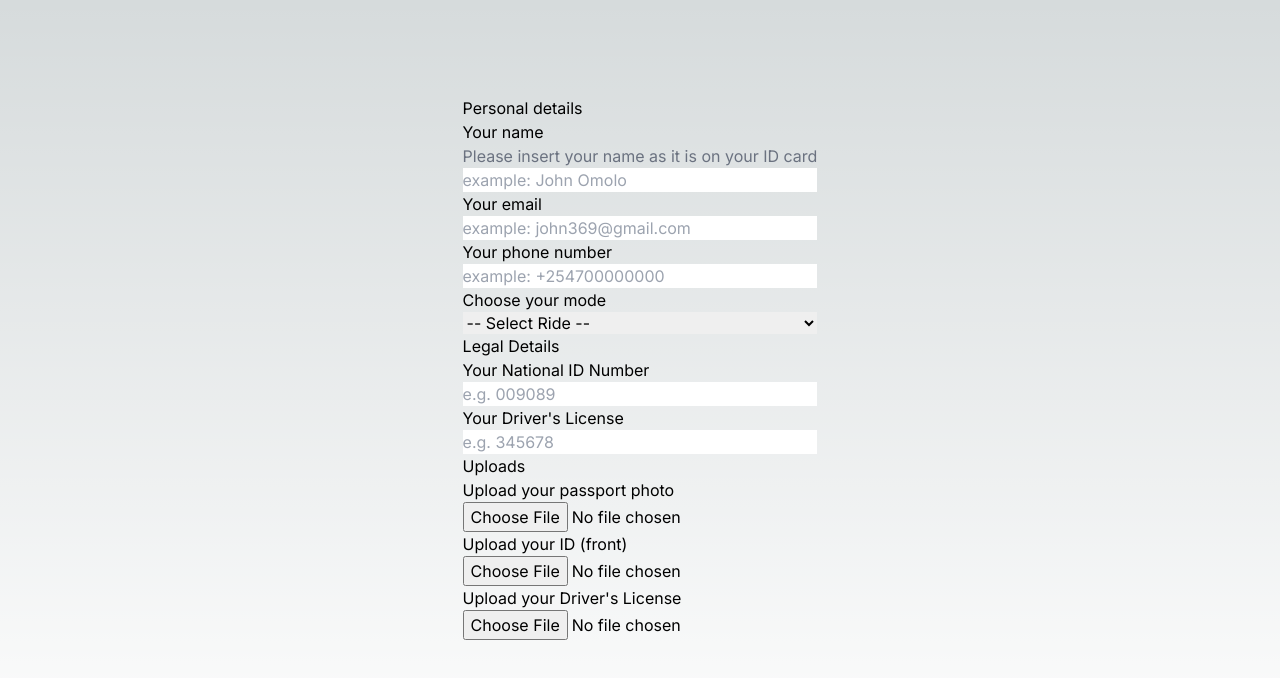
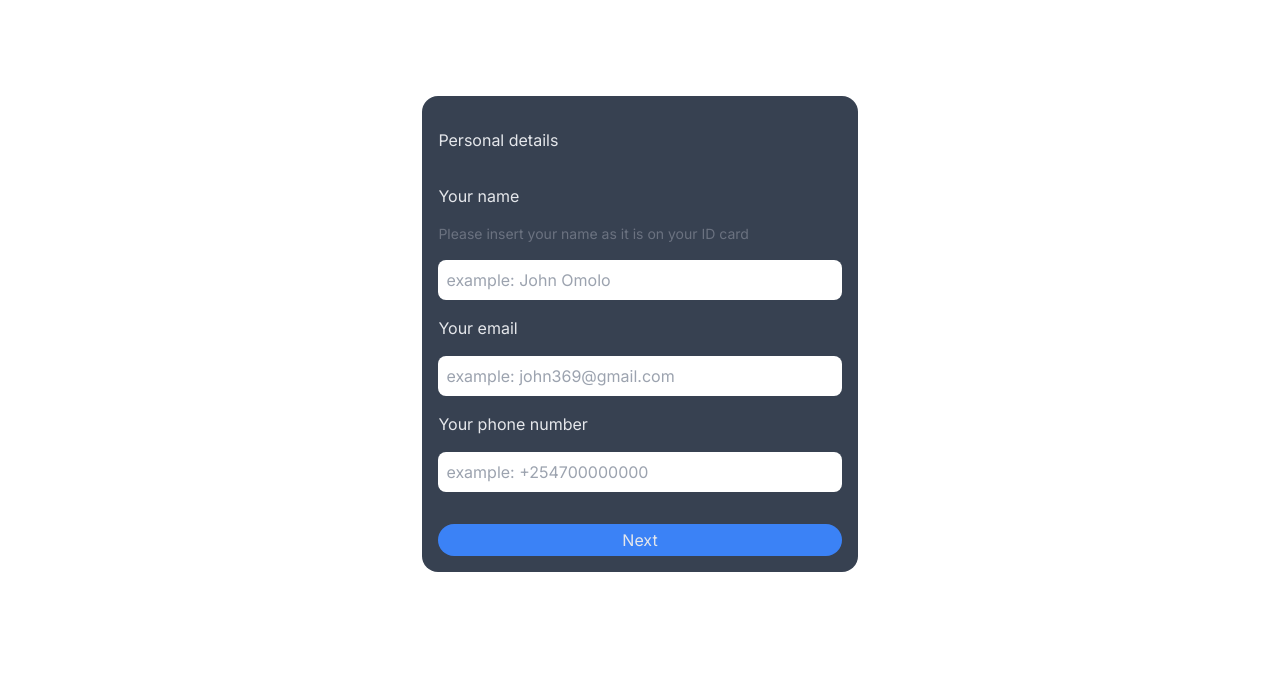
Before and after one commit to muthee-p/unicab, a Next.js app: page /driver in a window 1280 px wide. Shown: the top 678 px of the page. Built offline with nearby package versions, Linux system fonts and the light colour scheme.

Commit message:
form ui done

```diff
--- a/app/driver/page.tsx
+++ b/app/driver/page.tsx
@@ -1,13 +1,10 @@
 'use client'
 import { useState } from 'react';
+import CarDetails from '@components/CarDetails';
+import BodaDetails from '@components/BodaDetails';
+
 
 const rideOptions = ['car', 'bodaboda'];
-
-const carBrands = ['Audi', 'Suzuki', 'Toyota', 'Volkswagen'];
-const audiOptions = ['008', 'the 107', 'branda'];
-const suzukiOptions = ['s9008', 'Tokyo', 'kyoto'];
-const toyotaOptions = ['Vits', 'Probox', 'Mazda'];
-const volkswagenOptions = ['golf', 'tourang'];
 
 const colors = ['red', 'orange', 'gray', 'black', 'blue', 'green','pink', 'purple']
 
@@ -15,6 +12,8 @@ const Driver = () => {
   const [ride, setRide] = useState('');
   const [selectedRide, setSelectedRide] = useState('');
   const [selectedCarBrand, setSelectedCarBrand] = useState('');
+  const [selectedBodaBrand, setSelectedBodaBrand] = useState('');
+  const [section, setSection] = useState(1);
 
   const handleRide = (event: React.ChangeEvent<HTMLSelectElement>) => {
     setRide(event.target.value);
@@ -28,6 +27,9 @@ const Driver = () => {
 
   const handleCarBrand = (event: React.ChangeEvent<HTMLSelectElement>) => {
     setSelectedCarBrand(event.target.value);
+  };
+  const handleBodaBrand = (event: React.ChangeEvent<HTMLSelectElement>) => {
+    setSelectedBodaBrand(event.target.value);
   };
 
 
@@ -55,21 +57,42 @@ const handleLicenseUpload = (event: React.ChangeEvent<HTMLInputElement>) => {
   };
   };
 
+  const handleSection = () => {
+    setSection(section + 1);
+  };
+
   return (
     <div className='flex min-h-screen flex-col items-center justify-between p-24'>
-      <form className='flex flex-col'>
-        <label>Personal details</label>
-        <label>Your name</label>
-        <span className='text-gray-500'>Please insert your name as it is on your ID card</span>
-        <input type='text' placeholder='example: John Omolo' />
-        <label>Your email</label>
-        <input type='email' placeholder='example: john369@gmail.com' />
-        <label>Your phone number</label>
-        <input type='number' placeholder='example: +254700000000' />
+      <form className='flex flex-col bg-gray-700 text-gray-200 p-4 rounded-2xl md:min-h-[60%] md:min-w-[40%]'>
 
-        <label>Choose your mode</label>
-        <select id='ride' value={ride} onChange={handleRide}>
-          <option value="">-- Select Ride --</option>
+      	{section === 1 &&
+      		<div className='flex flex-col'>
+      			<label className='mb-4 mt-4'>Personal details</label>
+        		<label className='mb-4 mt-4'>Your name</label>
+        			<span className='text-gray-500 text-sm'>
+        				Please insert your name as it is on your ID card
+        			</span>
+        			<input type='text'
+        				placeholder='example: John Omolo'
+        				className='rounded-lg p-2 mt-4' />
+        		<label className='mt-4'>Your email</label>
+        			<input type='email'
+        				placeholder='example: john369@gmail.com'
+        				className='rounded-lg p-2 mt-4' />
+        		<label className=' mt-4'>Your phone number</label>
+        		<input type='number'
+        			placeholder='example: +254700000000'
+        			className='rounded-lg p-2 mt-4' />
+      		</div>
+      	}
+
+        {section === 2 &&
+        	<div className='flex flex-col'>
+        		<label className=' mt-4 mb-4 text-xl'>Choose transportation means</label>
+        			<select id='ride' value={ride} onChange={handleRide}
+        				className= 'text-gray-500 rounded-lg p-2'>
+          			<option value="" className='rounded-lg p-2 mt-4'
+          				>-- Select Ride --</option>
           			{rideOptions.map((option) => (
             			<option key={option} value={option}>{option}</option>
           			))}
@@ -77,67 +100,69 @@ const handleLicenseUpload = (event: React.ChangeEvent<HTMLInputElement>) => {
 
         		{ride === 'car' && (
           			<div>
-            <h3>Vehicle Details</h3>
-            <label>Choose vehicle brand</label>
-            <select id='brand' value={selectedCarBrand} onChange={handleCarBrand}>
-              <option value="">-- Select Brand --</option>
-              {carBrands.map((option) => (
-                <option key={option} value={option}>{option}</option>
-              ))}
-            </select>
-            {selectedCarBrand === 'Audi' && (
-              <div className='flex flex-col'>
-                <label htmlFor="audi">Select model:</label>
-                <select id="audi" value={selectedRide} onChange={handleSelectedRide}>
-                  <option value="">-- Select Model --</option>
-                  {audiOptions.map((option) => (
-                    <option key={option} value={option}>{option}</option>
-                  ))}
-                </select>
-                <label>Vehicle year</label>
-        			<input type='date' />
-        		<label>License plate</label>
-       			 <input type='text' placeholder='example: KCC 000P' />
-        		<label>Vehicle Color</label>
-       				<select>
-       					<option value="">-- Select Model --</option>
-                  	{colors.map((option) => (
-                    <option key={option} value={option}>{option}</option>
-                  ))}
-       				</select>
-              </div>
-            )}
-            {/* Add similar logic for other car brands and their corresponding options */}
+          				<CarDetails
+            				selectedCarBrand={selectedCarBrand}
+            				handleCarBrand={handleCarBrand}
+            				selectedRide={selectedRide}
+            				handleSelectedRide={handleSelectedRide}
+          				/>
            			</div>
         		)}
 
         		{ride === 'bodaboda' && (
           			<div>
-            <label htmlFor="rides">Select a drink:</label>
-            <select id="drinks" value={selectedRide} onChange={handleSelectedRide}>
-              <option value="">-- Select Drink --</option>
-              <option value="tea">Tea</option>
-              <option value="coffee">Coffee</option>
-            </select>
+          		  		<BodaDetails
+            				selectedBodaBrand={selectedBodaBrand}
+            				handleBodaBrand={handleBodaBrand}
+            				selectedRide={selectedRide}
+            				handleSelectedRide={handleSelectedRide}
+          				/>
           			</div>
         		)}
+        	</div>
+    	}
 
-        <label>Legal Details</label>
-        <label>Your National ID Number</label>
-        <input type='number' placeholder='e.g. 009089' />
-        <label>Your Driver's License</label>
-        <input type='number' placeholder='e.g. 345678' />
+        {section === 3 &&
+        	<div className='flex flex-col'>
+        		<label className=' mt-4'>Legal Details</label>
+        			<label className=' mt-4'>Your National ID Number</label>
+        				<input type='number' placeholder='e.g. 009089'
+        					className='rounded-lg p-2 mt-4' />
+        			<label className=' mt-4'>Your Driver's License</label>
+        				<input type='number' placeholder='e.g. 345678'
+        					className='rounded-lg p-2 mt-4' />
+        	</div>
 
-        <label>Uploads</label>
-        <label>Upload your passport photo</label>
+    	}
+
+        {section === 4 &&
+        	<div className='flex flex-col items-center'>
+        		<label className=' mt-4 text-xl'>Uploads</label>
+        			<label className=' mt-4'>Upload your passport photo</label>
 						<input type="file" accept="image/*"
-				onChange={handlePassportUpload} />
-        <label>Upload your ID (front)</label>
+							onChange={handlePassportUpload}
+							className='rounded-lg p-2 mt-4' />
+        			<label className=' mt-4'>Upload your ID (front)</label>
         				<input type="file" accept="image/*"
-        		onChange={handleIDUpload} />
-        <label>Upload your Driver's License</label>
+        					onChange={handleIDUpload}
+        					className='rounded-lg p-2 mt-4'/>
+        			<label className=' mt-4'>Upload your Driver's License</label>
         				<input type="file" accept="image/*"
-        	onChange={handleLicenseUpload} />
+        				onChange={handleLicenseUpload}
+        				className='rounded-lg p-2 mt-4'/>
+
+
+        		<button type='submit'
+        		className='rounded-full bg-blue-500 mt-8 p-1 w-full'> Finish</button>
+        	</div>
+
+    	}
+    	{section < 4 && (
+          <button type="button"
+          onClick={handleSection}
+          className='rounded-full bg-blue-500 mt-8 p-1'
+          >Next</button>
+        )}
 
       </form>
     </div>
--- a/app/globals.css
+++ b/app/globals.css
@@ -16,7 +16,7 @@
   }
 }
 
-body {
+/*body {
   color: rgb(var(--foreground-rgb));
   background: linear-gradient(
       to bottom,
@@ -24,4 +24,4 @@ body {
       rgb(var(--background-end-rgb))
     )
     rgb(var(--background-start-rgb));
-}
+}*/
--- /dev/null
+++ b/components/BodaDetails.tsx
@@ -0,0 +1,51 @@
+const bodaBrands = ['Yamaha', 'Kawasaki', 'Boxer', 'Hundai'];
+
+const yamahaOptions = ['008', 'the 107', 'branda'];
+const kawasakiOptions = ['s9008', 'Tokyo', 'kyoto'];
+const boxerOptions = ['Vits', 'Probox', 'Mazda'];
+const hundaiOptions = ['golf', 'tourang'];
+
+const colors = ['red', 'orange', 'gray', 'black', 'blue', 'green','pink', 'purple']
+
+
+const BodaDetails = ({ selectedBodaBrand, handleBodaBrand, selectedRide, handleSelectedRide }) => (
+  <>
+    <h3 className='mt-4 mb-4 text-xl'>Motocycle Details</h3>
+            <label className=' mt-4'>Choose Motocycle brand</label>
+            <select id='brand' value={selectedBodaBrand} onChange={handleBodaBrand}
+              className='text-gray-500 rounded-lg p-2 w-full mt-4 mb-4'>
+              <option value="">-- Select Brand --</option>
+              {bodaBrands.map((option) => (
+                <option key={option} value={option}>{option}</option>
+              ))}
+            </select>
+            {selectedBodaBrand === 'Yamaha' && (
+              <div className='flex flex-col'>
+                <label htmlFor="yamaha">Select model:</label>
+                <select id="yamaha" value={selectedRide} onChange={handleSelectedRide}
+                  className= 'text-gray-500 rounded-lg p-2 mt-4'>
+                  <option value="">-- Select Model --</option>
+                  {yamahaOptions.map((option) => (
+                    <option key={option} value={option}>{option}</option>
+                  ))}
+                </select>
+                <label className=' mt-4'>Year of manufacture</label>
+              <input type="number" placeholder="YYYY" min="1900" max="2099"
+                className= 'text-gray-500 rounded-lg p-2 mt-4' />
+            <label className=' mt-4'>License plate</label>
+             <input type='text' placeholder='example: KCC 000P'
+              className= 'text-gray-500 rounded-lg p-2 mt-4' />
+            <label className=' mt-4'>Motocycle Color</label>
+              <select className= 'text-gray-500 rounded-lg p-2 mt-4'>
+                <option value="">-- Select Color --</option>
+                    {colors.map((option) => (
+                    <option key={option} value={option}>{option}</option>
+                  ))}
+              </select>
+              </div>
+            )}
+            {/* Add similar logic for other Boda brands and their corresponding options */}
+          </>
+);
+
+export default BodaDetails
--- /dev/null
+++ b/components/CarDetails.tsx
@@ -0,0 +1,51 @@
+const carBrands = ['Audi', 'Suzuki', 'Toyota', 'Volkswagen'];
+const audiOptions = ['008', 'the 107', 'branda'];
+const suzukiOptions = ['s9008', 'Tokyo', 'kyoto'];
+const toyotaOptions = ['Vits', 'Probox', 'Mazda'];
+const volkswagenOptions = ['golf', 'tourang'];
+
+const colors = ['red', 'orange', 'gray', 'black', 'blue', 'green','pink', 'purple']
+
+
+const CarDetails = ({ selectedCarBrand, handleCarBrand, selectedRide, handleSelectedRide }) => (
+  <>
+    <h3 className='mt-4 mb-4 text-xl'>Vehicle Details</h3>
+            <label className=' mt-4'>Choose vehicle brand</label>
+            <select id='brand' value={selectedCarBrand} onChange={handleCarBrand}
+              className='text-gray-500 rounded-lg p-2 w-full mt-4 mb-4'>
+              <option value="" >-- Select Brand --</option>
+              {carBrands.map((option) => (
+                <option key={option} value={option}>{option}</option>
+              ))}
+            </select>
+            {selectedCarBrand === 'Audi' && (
+              <div className='flex flex-col'>
+                <label htmlFor="audi" >Select model:</label>
+                <select id="audi" value={selectedRide} onChange={handleSelectedRide}
+                className= 'text-gray-500 rounded-lg p-2 mt-4'>
+                  <option value="">-- Select Model --</option>
+                  {audiOptions.map((option) => (
+                    <option key={option} value={option}>{option}</option>
+                  ))}
+                </select>
+                <label className=' mt-4'>Vehicle year</label>
+              <input type="number" placeholder="YYYY" min="1900" max="2099"
+              className= 'text-gray-500 rounded-lg p-2 mt-4'/>
+            <label className=' mt-4'>License plate</label>
+             <input type='text'
+                placeholder='example: KCC 000P'
+                className= 'text-gray-500 rounded-lg p-2 mt-4' />
+            <label className=' mt-4'>Vehicle Color</label>
+              <select className= 'text-gray-500 rounded-lg p-2 mt-4'>
+                <option value="">-- Select Color --</option>
+                    {colors.map((option) => (
+                    <option key={option} value={option}>{option}</option>
+                  ))}
+              </select>
+              </div>
+            )}
+            {/* Add similar logic for other car brands and their corresponding options */}
+          </>
+);
+
+export default CarDetails
--- a/tsconfig.json
+++ b/tsconfig.json
@@ -20,7 +20,7 @@
       }
     ],
     "paths": {
-      "@/*": ["./*"]
+      "@*": ["./*"]
     }
   },
   "include": ["next-env.d.ts", "**/*.ts", "**/*.tsx", ".next/types/**/*.ts"],
```
Also changed, not shown: app/dashboard/pages.tsx (added), components/Nav.tsx (added). Lines whose indentation alone changed are shown as unchanged.
